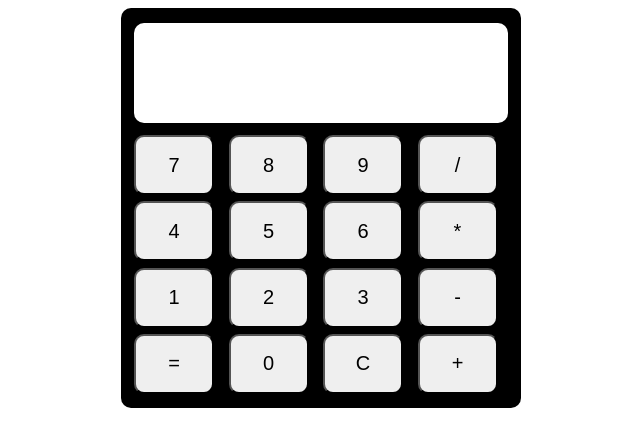
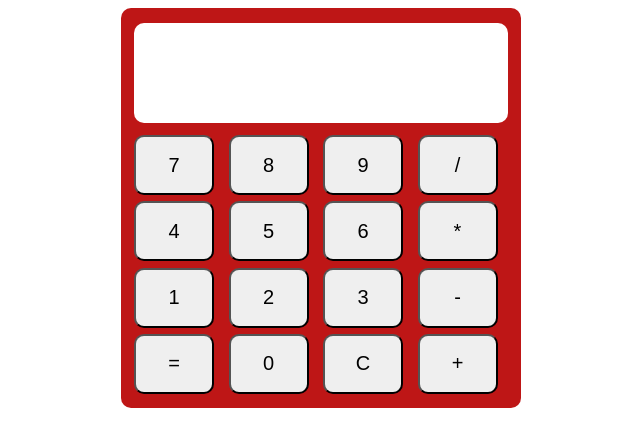
Before and after one commit to kchicaiza1/calculadora-1, a plain HTML site: page index.html in a window 1280 px wide. Shown: the whole page, without its empty margins (319-959 px from the left). Drawn offline with Linux system fonts and the light colour scheme.

Commit message:
Cambio de color de calculadora
El cambio fue hecho en el archivo style.css

```diff
--- a/style.css
+++ b/style.css
@@ -1,6 +1,6 @@
 .calculadora{
     margin: auto; /* Centrar */
-    background-color: black;
+    background-color: rgb(190, 22, 22);
     padding: 10px;
     width: 400px;
     height: 400px;
```
